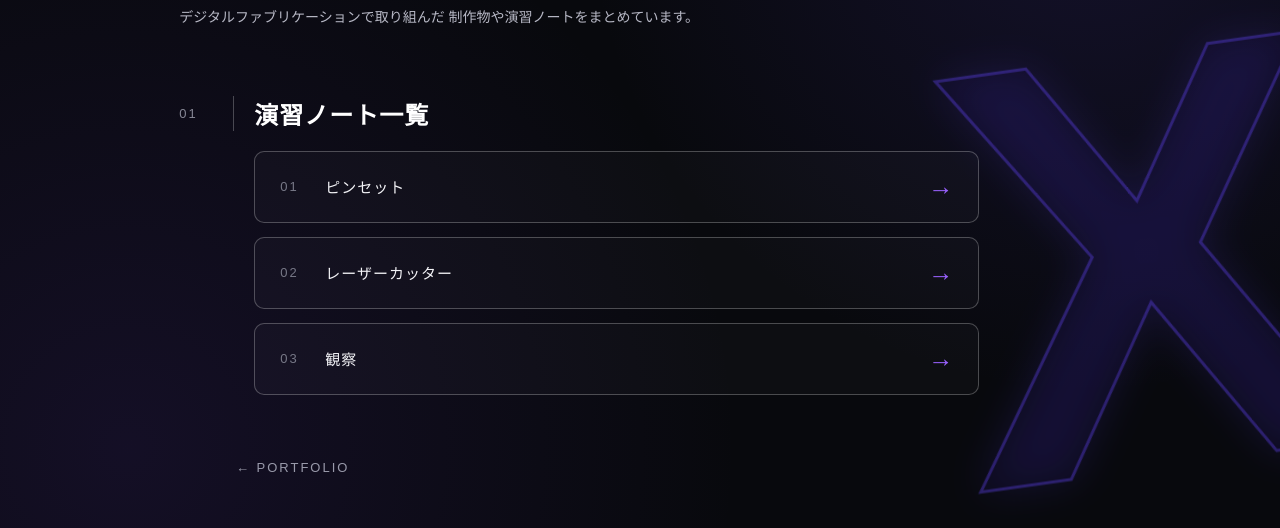
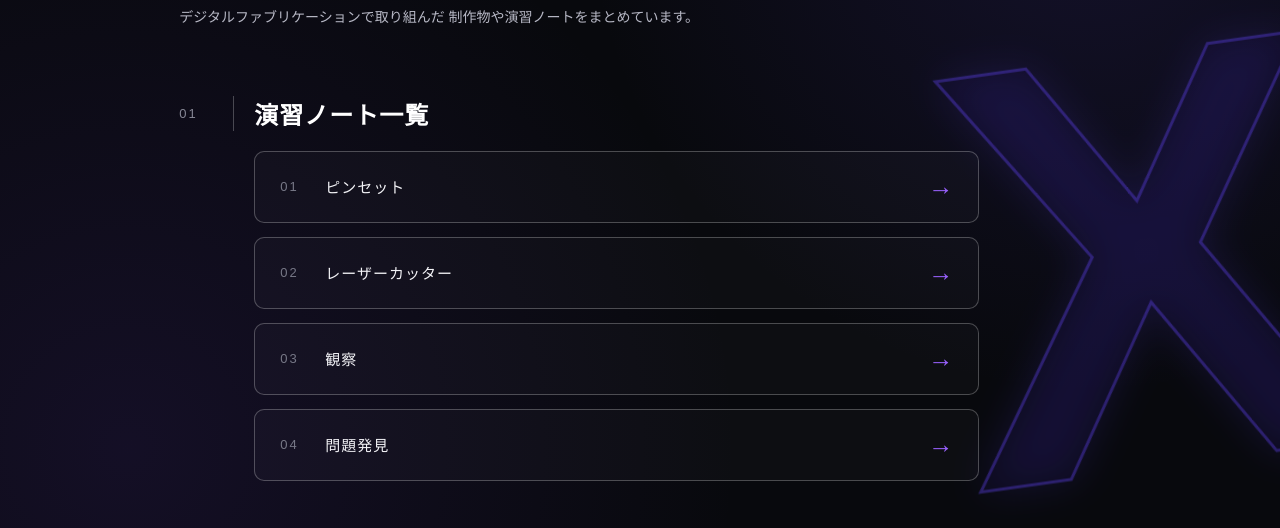
Before and after one commit to yuwa0329/xbp, a plain HTML site: page digi_fab/index.html in a window 1280 px wide. Shown: the part 272-800 px from the top of the page. Drawn offline with Linux system fonts and the light colour scheme.

Commit message:
20261123（2）

```diff
--- a/digi_fab/index.html
+++ b/digi_fab/index.html
@@ -183,8 +183,29 @@
                 <span class="note-arrow">
                     →
                 </span>
+</a>
 
-            </a>
+            <!-- ==============================
+                 問題発見
+            ============================== -->
+
+            <a href="./degi_fab4.html"
+               target="_blank"
+               class="note-card">
+
+                <span class="note-number">
+                    04
+                </span>
+
+                <span class="note-title">
+                    問題発見
+                </span>
+
+                <span class="note-arrow">
+                    →
+                </span>
+</a>
+
 
 
 
```
Also changed, not shown: digi_fab/degi_fab4.html (added, +4 -0 lines), digi_fab/images/Screenshot 2026-11-23 163041.png (added), digi_fab/images/Screenshot 2026-11-23 163220.png (added), digi_fab/images/Screenshot 2026-11-23 163227.png (added), digi_fab/images/Screenshot 2026-11-23 163234.png (added).
